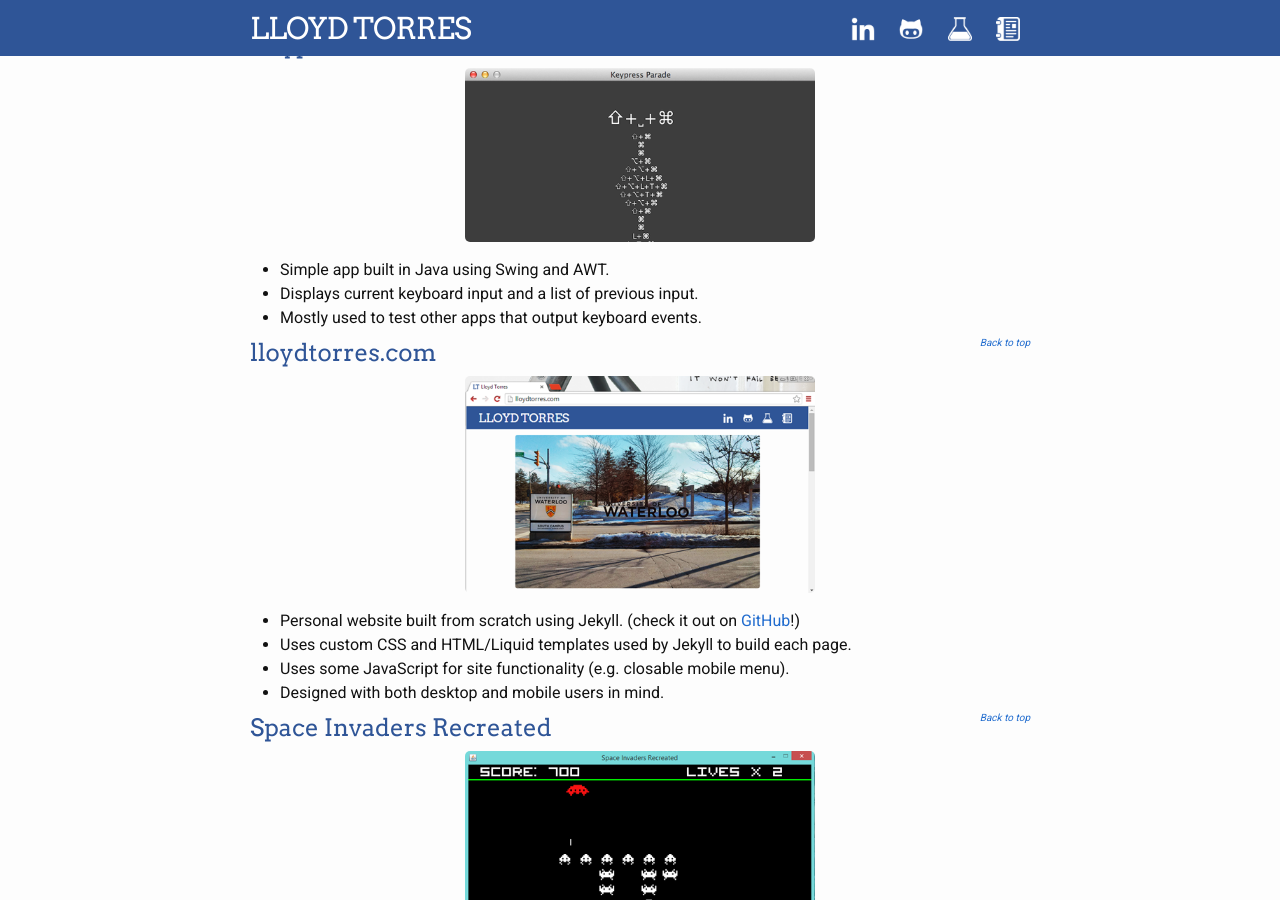
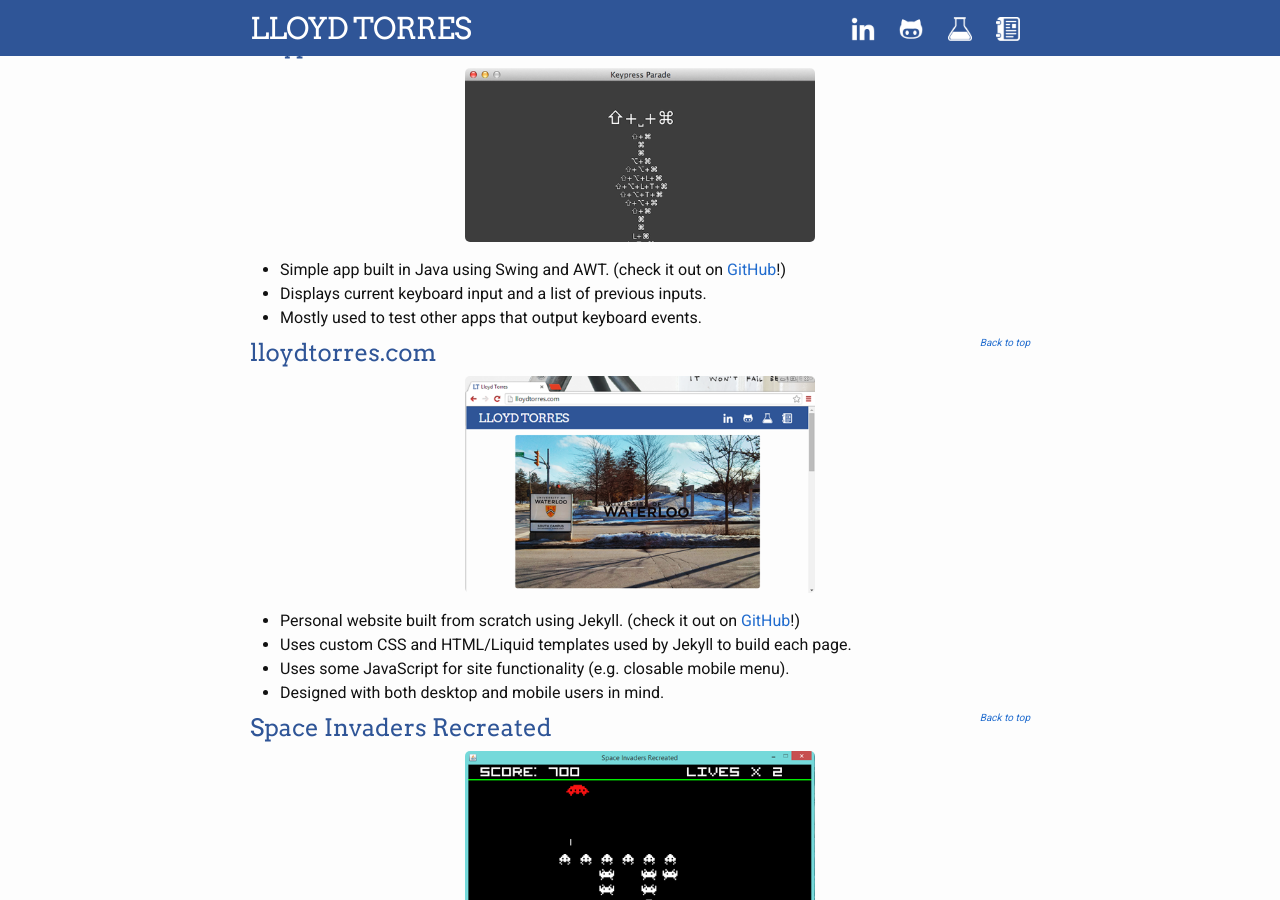
Before and after one commit to lloydtorres/lloydtorres.github.io, a Jekyll site: the page built from projects.md, in a window 1280 px wide and 900 px high, scrolled down 1386 px. Built offline with Jekyll 4.4.1, drawn with Linux system fonts in a browser that asks for light colours; nearby versions of some CDN libraries.

Commit message:
GitHub link to Keypress Parade

```diff
--- a/projects.md
+++ b/projects.md
@@ -47,8 +47,8 @@ and four different shapes), stickers, and backgrounds.
 
 <img src="/images/kpparade.png" width="350px" title="Keypress Parade" alt="Keypress Parade"/>
 
-* Simple app built in Java using Swing and AWT.
-* Displays current keyboard input and a list of previous input.
+* Simple app built in Java using Swing and AWT. (check it out on [GitHub](https://github.com/lloydtorres/keypress-parade)!)
+* Displays current keyboard input and a list of previous inputs.
 * Mostly used to test other apps that output keyboard events.
 
 <a href="#" class="subscript">Back to top</a>
```
